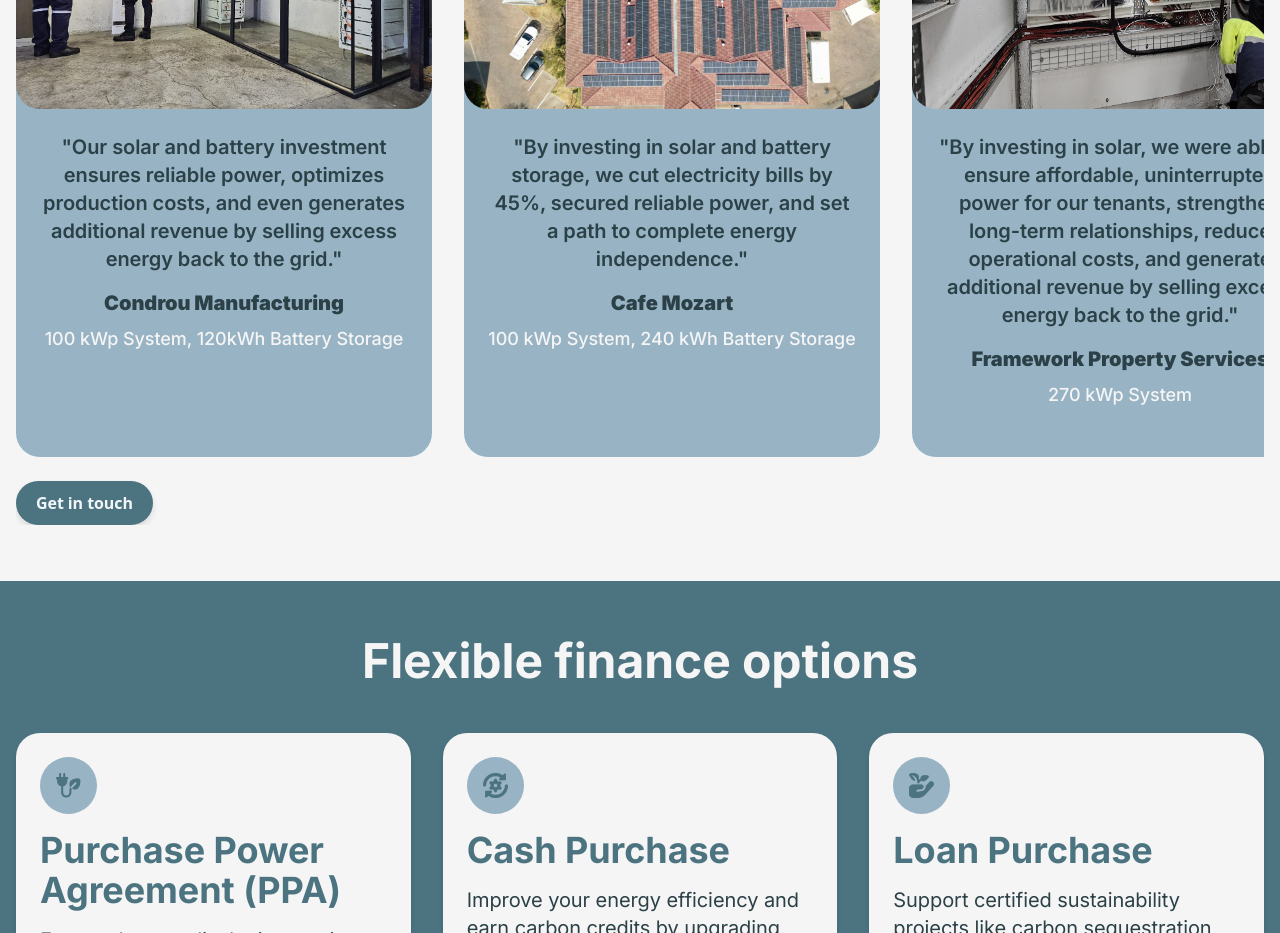
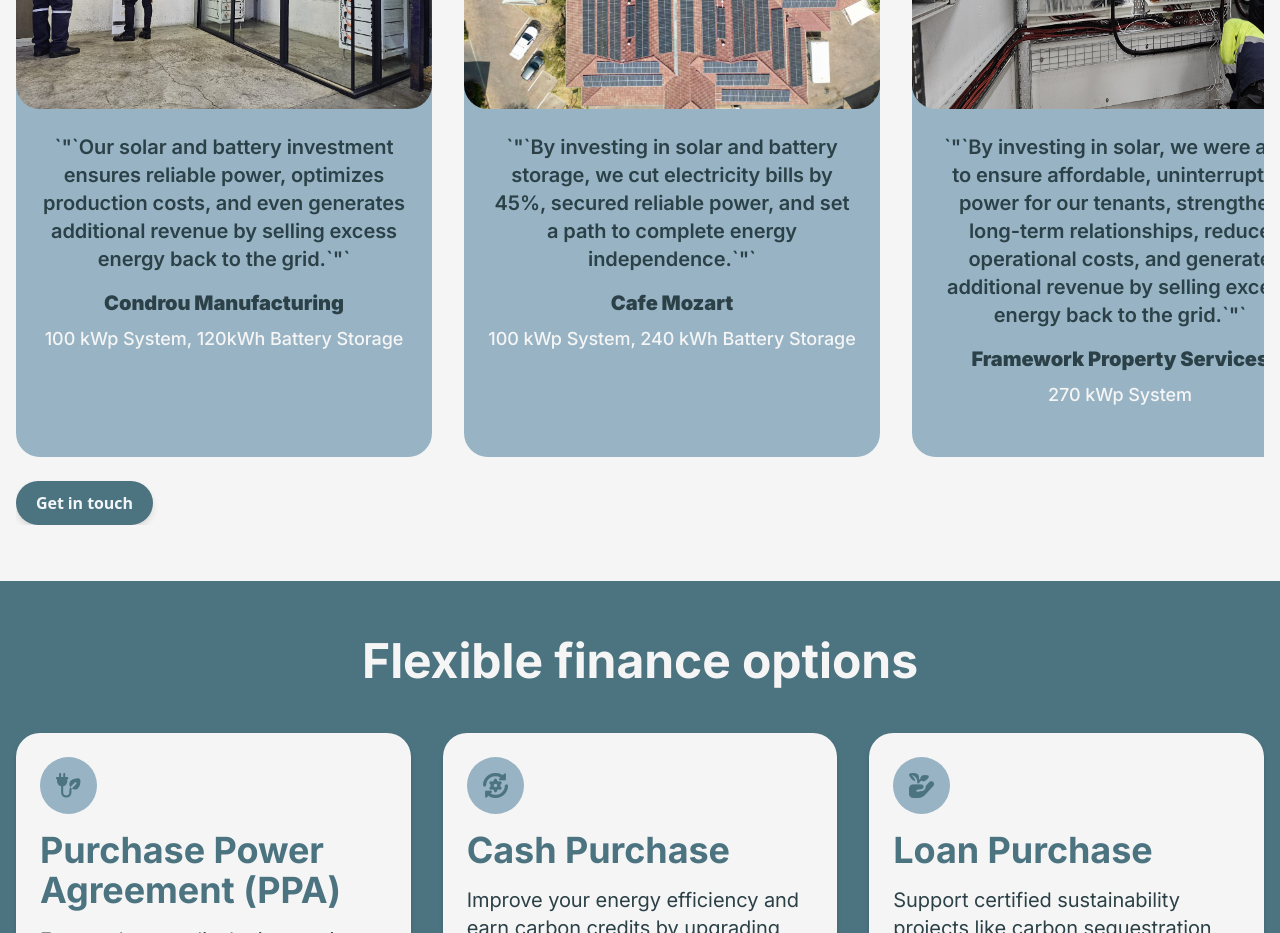
Before and after one commit to RicardoDS7/phoenix-energy-website-2, a Next.js app in the folder website/: page /solutions/embedded-systems in a window 1280 px wide. Shown: the part 3520-4453 px from the top of the page. Built offline with nearby package versions, Linux system fonts and the light colour scheme.

Commit message:
Deploy Carousel

```diff
--- a/website/src/app/components/SuccessStoriesCarousel.tsx
+++ b/website/src/app/components/SuccessStoriesCarousel.tsx
@@ -1,5 +1,4 @@
 import { useState, useEffect } from 'react';
-import GetInTouchButton from './GetInTouchButton';
 import Image from 'next/image';
 
 // Define the interface for a single testimonial
@@ -119,7 +118,7 @@ export default function Carousel({testimonials}: CarouselProps) {
                 >
                     <Image className={'rounded-3xl w-full h-[300px]'} src={testimonial.featured_image} alt={`${testimonial.name} case study`} width={300} height={300} />
                     <div className='relative text-center p-6 space-y-2 justify-center items-center'>
-                        <p className="text-xl text-charcoal font-semibold mb-4">"{testimonial.text}"</p>
+                        <p className="text-xl text-charcoal font-semibold mb-4">`&quot;`{testimonial.text}`&quot;`</p>
                         <p className="text-xl font-black text-charcoal">{testimonial.name}</p>
                         <p className="text-lg text-antiflashWhite font-medium">{testimonial.solutions}</p>
 
```
